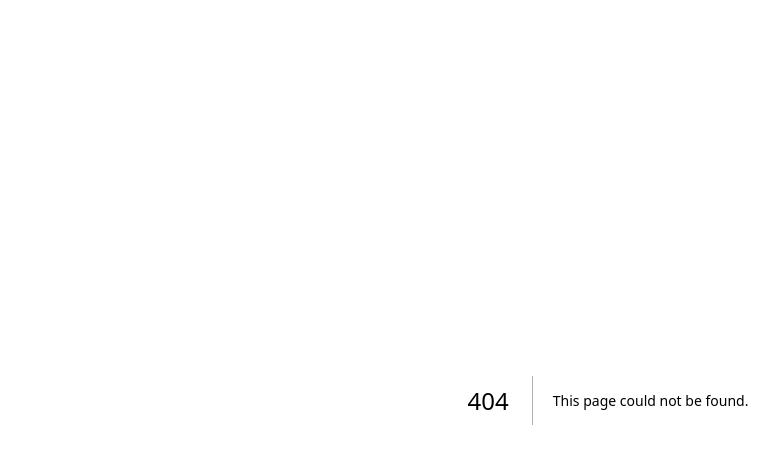
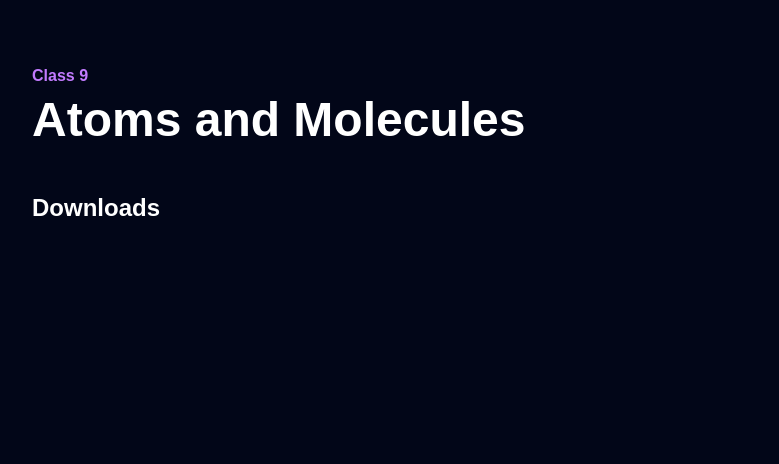
Before and after one commit to Avdesh9545/chemverse, a Next.js app: page /class-9/chapter/atoms-and-molecules in a window 1280 px wide. Before the commit this address had no page. Shown: the top 464 px of the page, without its empty margins (32-811 px from the left). Built offline with nearby package versions, Linux system fonts and the light colour scheme.

Commit message:
feat: add reusable chapter cards and class 9 chapter listing

```diff
--- /dev/null
+++ b/app/class-9/chapter/[slug]/page.tsx
@@ -0,0 +1,62 @@
+import { notFound } from "next/navigation";
+import { chapters } from "@/data/chapters";
+import { chapterContent } from "@/data/chapterContent";
+
+type Props = {
+  params: Promise<{
+    slug: string;
+  }>;
+};
+
+export default async function ChapterPage({ params }: Props) {
+  const { slug } = await params;
+
+  // Find the chapter from chapters.ts
+  const chapter = chapters.find((c) => c.slug === slug);
+
+  if (!chapter) {
+    notFound();
+  }
+
+  // Find detailed content from chapterContent.ts
+  const content = chapterContent[slug as keyof typeof chapterContent];
+
+  return (
+    <main className="min-h-screen bg-slate-950 text-white px-6 py-16">
+      <div className="mx-auto max-w-6xl">
+        <p className="text-purple-400 font-semibold">
+          Class {chapter.grade}
+        </p>
+
+        <h1 className="mt-2 text-5xl font-bold">
+          {chapter.title}
+        </h1>
+
+        <p className="mt-6 text-slate-300">
+          {content?.description}
+        </p>
+
+        {/* Downloads */}
+        <section className="mt-12">
+          <h2 className="text-2xl font-semibold mb-4">
+            Downloads
+          </h2>
+
+          <div className="space-y-4">
+            {content?.downloads.map((item) => (
+              <div
+                key={item.title}
+                className="rounded-xl border border-slate-800 bg-slate-900 p-5"
+              >
+                <h3 className="font-semibold">{item.title}</h3>
+                <p className="text-slate-400">
+                  {item.description}
+                </p>
+              </div>
+            ))}
+          </div>
+        </section>
+      </div>
+    </main>
+  );
+}
--- a/app/class-9/page.tsx
+++ b/app/class-9/page.tsx
@@ -1,4 +1,11 @@
+import Link from "next/link";
+import { chapters } from "@/data/chapters";
+
 export default function Class9Page() {
+  const class9Chapters = chapters.filter(
+    (chapter) => chapter.grade === 9
+  );
+
   return (
     <main className="mx-auto max-w-7xl px-6 py-20">
       <h1 className="text-5xl font-bold text-slate-900">
@@ -6,8 +13,30 @@ export default function Class9Page() {
       </h1>
 
       <p className="mt-4 text-lg text-slate-600">
-        Welcome to the Class IX Chemistry section.
+        Select a chapter to begin learning.
       </p>
+
+      <div className="mt-12 grid gap-6 md:grid-cols-2 lg:grid-cols-3">
+        {class9Chapters.map((chapter) => (
+          <Link
+            key={chapter.id}
+            href={`/class-9/chapter/${chapter.slug}`}
+            className="rounded-2xl border border-slate-200 bg-white p-6 shadow-sm transition hover:-translate-y-1 hover:shadow-lg"
+          >
+            <p className="text-sm font-semibold text-purple-600">
+              Chapter {chapter.id}
+            </p>
+
+            <h2 className="mt-2 text-xl font-bold text-slate-900">
+              {chapter.title}
+            </h2>
+
+            <p className="mt-4 text-slate-500">
+              View notes, videos, MCQs and more →
+            </p>
+          </Link>
+        ))}
+      </div>
     </main>
   );
 }
--- /dev/null
+++ b/data/chapterContent.ts
@@ -0,0 +1,64 @@
+export const chapterContent = {
+  "matter-in-our-surroundings": {
+    description:
+      "Everything you need to master this chapter, including notes, NCERT solutions, MCQs, PYQs, and video lectures.",
+
+    downloads: [
+      {
+        title: "Complete Notes",
+        description: "Detailed chapter notes in PDF format",
+        url: "#",
+      },
+      {
+        title: "NCERT Solutions",
+        description: "Step-by-step solutions to all NCERT exercises",
+        url: "#",
+      },
+    ],
+
+    videos: [
+      {
+        title: "Complete Chapter One Shot",
+        duration: "1 hr 45 min",
+        thumbnail: "/images/video-placeholder.jpg",
+        url: "#",
+      },
+    ],
+
+    practice: [
+      {
+        title: "Chapter MCQs",
+        questions: 100,
+        difficulty: "Medium",
+        url: "#",
+      },
+      {
+        title: "Previous Year Questions",
+        questions: 50,
+        difficulty: "Medium",
+        url: "#",
+      },
+    ],
+  },
+
+  "is-matter-around-us-pure": {
+    description: "",
+    downloads: [],
+    videos: [],
+    practice: [],
+  },
+
+  "atoms-and-molecules": {
+    description: "",
+    downloads: [],
+    videos: [],
+    practice: [],
+  },
+
+  "structure-of-atom": {
+    description: "",
+    downloads: [],
+    videos: [],
+    practice: [],
+  },
+};
--- a/data/chapters.ts
+++ b/data/chapters.ts
@@ -2,21 +2,64 @@ export const chapters = [
   {
     id: 1,
     grade: 9,
+    chapter: 1,
+    slug: "matter-in-our-surroundings",
+
     title: "Matter in Our Surroundings",
+
+    description:
+      "Complete Notes, NCERT Solutions, PYQs, MCQs and Video Lectures.",
+
+    heroImage: "/chapters/matter.jpg",
+
+    downloads: [
+      {
+        title: "Complete Notes",
+        description: "Chapter-wise Notes",
+        url: "#",
+      },
+    ],
+
+    videos: [
+      {
+        title: "One Shot Revision",
+        duration: "1 hr 45 min",
+        thumbnail: "/videos/matter.jpg",
+        url: "#",
+      },
+    ],
+
+    practice: [
+      {
+        title: "100 MCQs",
+        questions: 100,
+        difficulty: "Medium",
+        url: "#",
+      },
+    ],
   },
+
   {
     id: 2,
     grade: 9,
+    chapter: 2,
+    slug: "is-matter-around-us-pure",
     title: "Is Matter Around Us Pure",
   },
+
   {
     id: 3,
     grade: 9,
+    chapter: 3,
+    slug: "atoms-and-molecules",
     title: "Atoms and Molecules",
   },
+
   {
     id: 4,
     grade: 9,
+    chapter: 4,
+    slug: "structure-of-atom",
     title: "Structure of Atom",
   },
 ];
--- /dev/null
+++ b/types/chapter.ts
@@ -0,0 +1,34 @@
+export interface DownloadItem {
+  title: string;
+  description: string;
+  url: string;
+}
+
+export interface VideoItem {
+  title: string;
+  duration: string;
+  thumbnail: string;
+  url: string;
+}
+
+export interface PracticeItem {
+  title: string;
+  questions: number;
+  difficulty: "Easy" | "Medium" | "Hard";
+  url: string;
+}
+
+export interface Chapter {
+  class: number;
+  chapter: number;
+  slug: string;
+
+  title: string;
+  description: string;
+
+  heroImage?: string;
+
+  downloads: DownloadItem[];
+  videos: VideoItem[];
+  practice: PracticeItem[];
+}
```
Also changed, not shown: components/class/ChapterCard.tsx (added).
